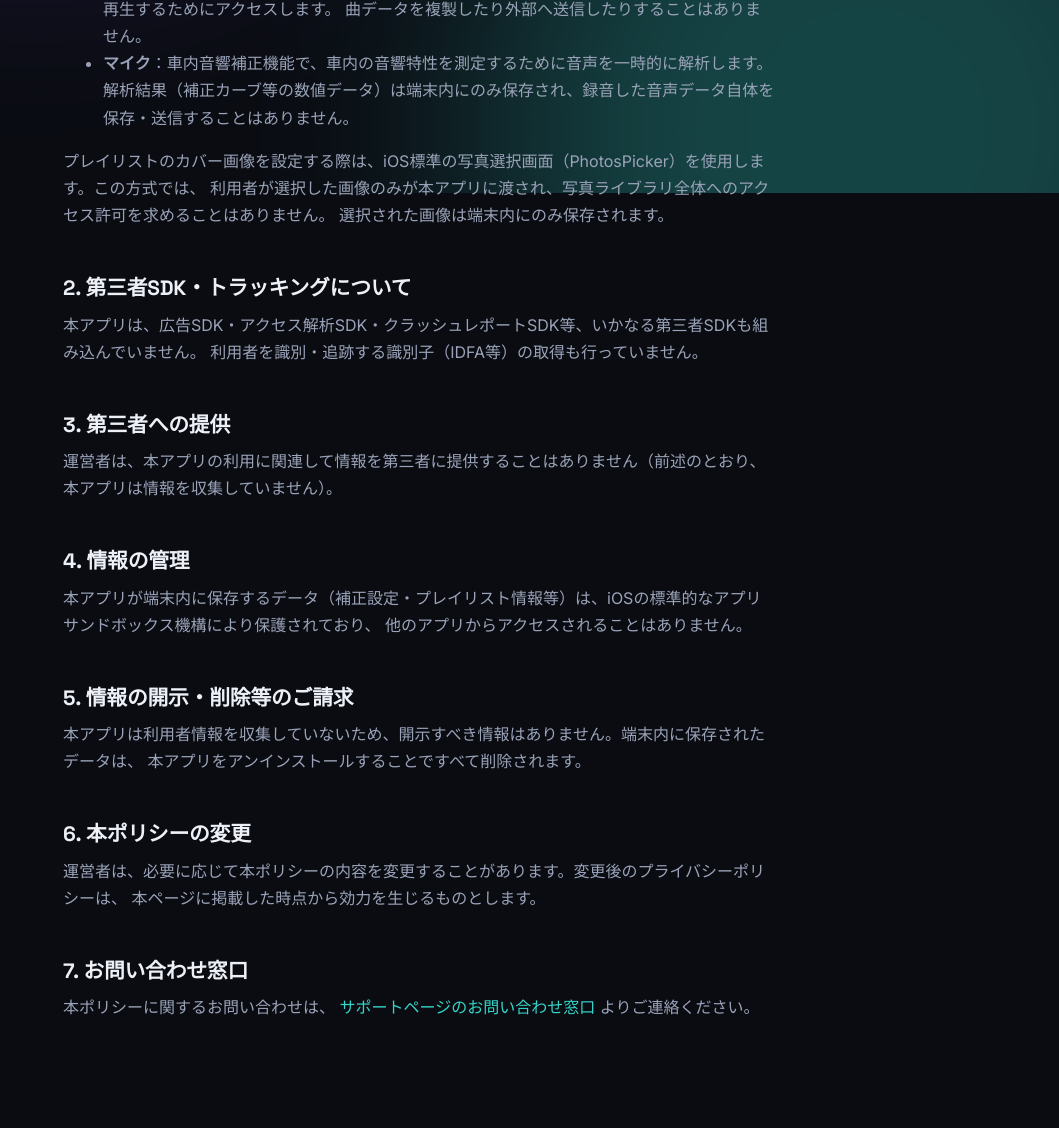
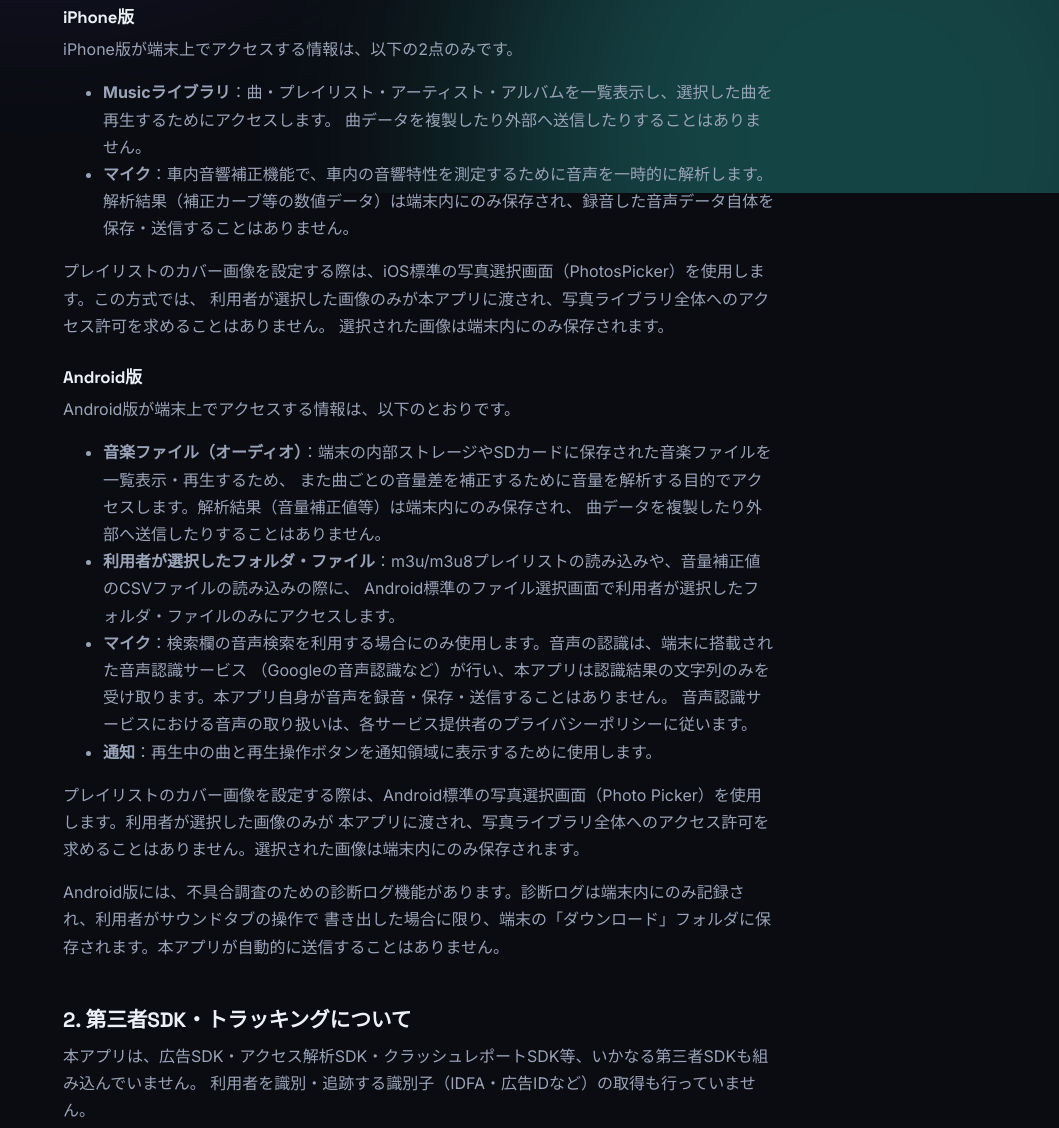
Before and after one commit to yoh-tech/yoh-tech.github.io, a plain HTML site: page support/cardspmusicplayer/privacy.html in a window 1280 px wide. Shown: the part 607-1735 px from the top of the page, without its empty margins (221-1280 px from the left). Drawn offline with Linux system fonts and the light colour scheme.

Commit message:
CarDSP added
CarDSP added

```diff
--- a/assets/css/style.css
+++ b/assets/css/style.css
@@ -660,6 +660,11 @@ section {
   margin-top: 2.2em;
 }
 
+.legal h3 {
+  font-size: 1.05rem;
+  margin-top: 1.6em;
+}
+
 .legal ul {
   color: var(--text-dim);
 }
--- a/support/cardspmusicplayer/privacy.html
+++ b/support/cardspmusicplayer/privacy.html
@@ -56,7 +56,9 @@
           本アプリはネットワーク通信機能を持たず、運営者のサーバーその他外部へ利用者情報を送信することは一切ありません。
           すべての処理は端末内でのみ完結します。
         </p>
-        <p>本アプリが端末上でアクセスする情報は、以下の2点のみです。いずれも機能提供の目的でのみ端末内で使用され、外部への送信・保存・共有は行いません。</p>
+        <p>本アプリには iPhone版（iOS）と Android版があります。いずれも、本アプリが端末上でアクセスする情報は機能提供の目的でのみ端末内で使用され、運営者への送信・外部への保存・共有は行いません。</p>
+        <h3>iPhone版</h3>
+        <p>iPhone版が端末上でアクセスする情報は、以下の2点のみです。</p>
         <ul>
           <li>
             <strong>Musicライブラリ</strong>：曲・プレイリスト・アーティスト・アルバムを一覧表示し、選択した曲を再生するためにアクセスします。
@@ -73,10 +75,40 @@
           選択された画像は端末内にのみ保存されます。
         </p>
 
+        <h3>Android版</h3>
+        <p>Android版が端末上でアクセスする情報は、以下のとおりです。</p>
+        <ul>
+          <li>
+            <strong>音楽ファイル（オーディオ）</strong>：端末の内部ストレージやSDカードに保存された音楽ファイルを一覧表示・再生するため、
+            また曲ごとの音量差を補正するために音量を解析する目的でアクセスします。解析結果（音量補正値等）は端末内にのみ保存され、
+            曲データを複製したり外部へ送信したりすることはありません。
+          </li>
+          <li>
+            <strong>利用者が選択したフォルダ・ファイル</strong>：m3u/m3u8プレイリストの読み込みや、音量補正値のCSVファイルの読み込みの際に、
+            Android標準のファイル選択画面で利用者が選択したフォルダ・ファイルのみにアクセスします。
+          </li>
+          <li>
+            <strong>マイク</strong>：検索欄の音声検索を利用する場合にのみ使用します。音声の認識は、端末に搭載された音声認識サービス
+            （Googleの音声認識など）が行い、本アプリは認識結果の文字列のみを受け取ります。本アプリ自身が音声を録音・保存・送信することはありません。
+            音声認識サービスにおける音声の取り扱いは、各サービス提供者のプライバシーポリシーに従います。
+          </li>
+          <li>
+            <strong>通知</strong>：再生中の曲と再生操作ボタンを通知領域に表示するために使用します。
+          </li>
+        </ul>
+        <p>
+          プレイリストのカバー画像を設定する際は、Android標準の写真選択画面（Photo Picker）を使用します。利用者が選択した画像のみが
+          本アプリに渡され、写真ライブラリ全体へのアクセス許可を求めることはありません。選択された画像は端末内にのみ保存されます。
+        </p>
+        <p>
+          Android版には、不具合調査のための診断ログ機能があります。診断ログは端末内にのみ記録され、利用者がサウンドタブの操作で
+          書き出した場合に限り、端末の「ダウンロード」フォルダに保存されます。本アプリが自動的に送信することはありません。
+        </p>
+
         <h2>2. 第三者SDK・トラッキングについて</h2>
         <p>
           本アプリは、広告SDK・アクセス解析SDK・クラッシュレポートSDK等、いかなる第三者SDKも組み込んでいません。
-          利用者を識別・追跡する識別子（IDFA等）の取得も行っていません。
+          利用者を識別・追跡する識別子（IDFA・広告IDなど）の取得も行っていません。
         </p>
 
         <h2>3. 第三者への提供</h2>
@@ -86,7 +118,7 @@
 
         <h2>4. 情報の管理</h2>
         <p>
-          本アプリが端末内に保存するデータ（補正設定・プレイリスト情報等）は、iOSの標準的なアプリサンドボックス機構により保護されており、
+          本アプリが端末内に保存するデータ（補正設定・プレイリスト情報等）は、iOS・Androidそれぞれの標準的なアプリサンドボックス機構により保護されており、
           他のアプリからアクセスされることはありません。
         </p>
 
```
Also changed, not shown: support/cardspmusicplayer/index.html (+19 -7 lines).
